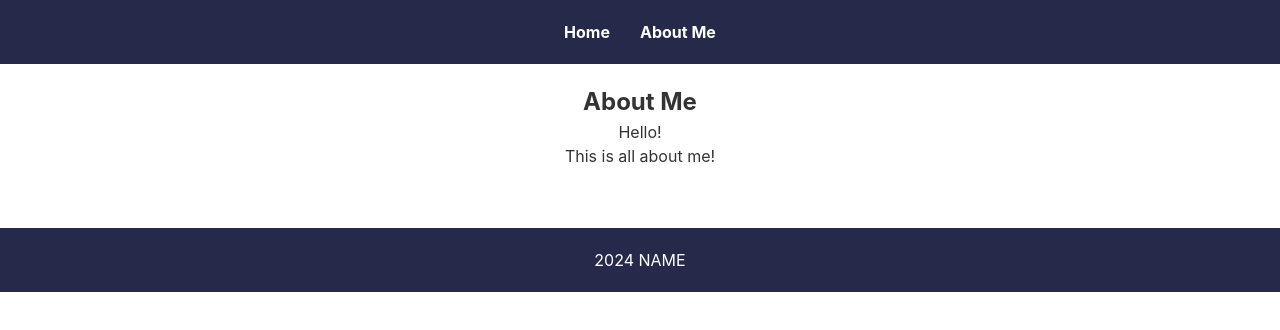
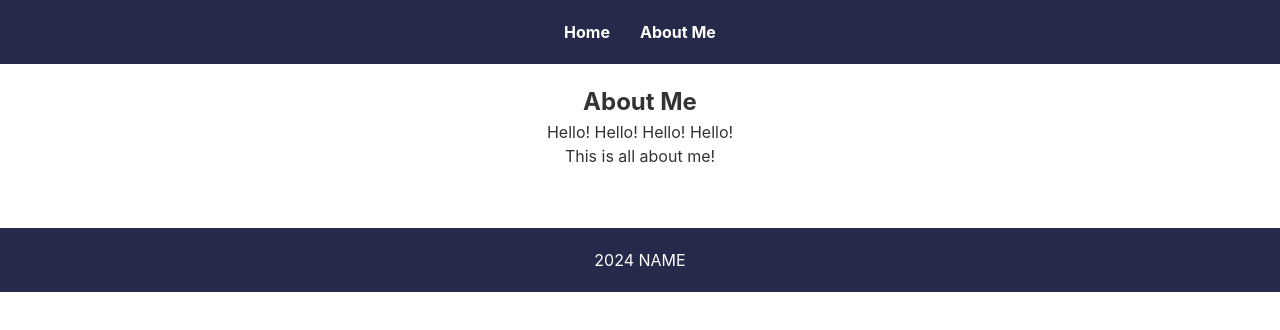
Before and after one commit to nzlmang/nzlmang.github.io, a plain HTML site: page about.html in a window 1280 px wide. Drawn offline with Linux system fonts and the light colour scheme.

Commit message:
just small change

```diff
--- a/about.html
+++ b/about.html
@@ -19,7 +19,7 @@
         <section>
             <h1>About Me</h1>
             <p>
-                Hello!
+                Hello! Hello! Hello! Hello!
             </p>
             <p>
                 This is all about me!
```
